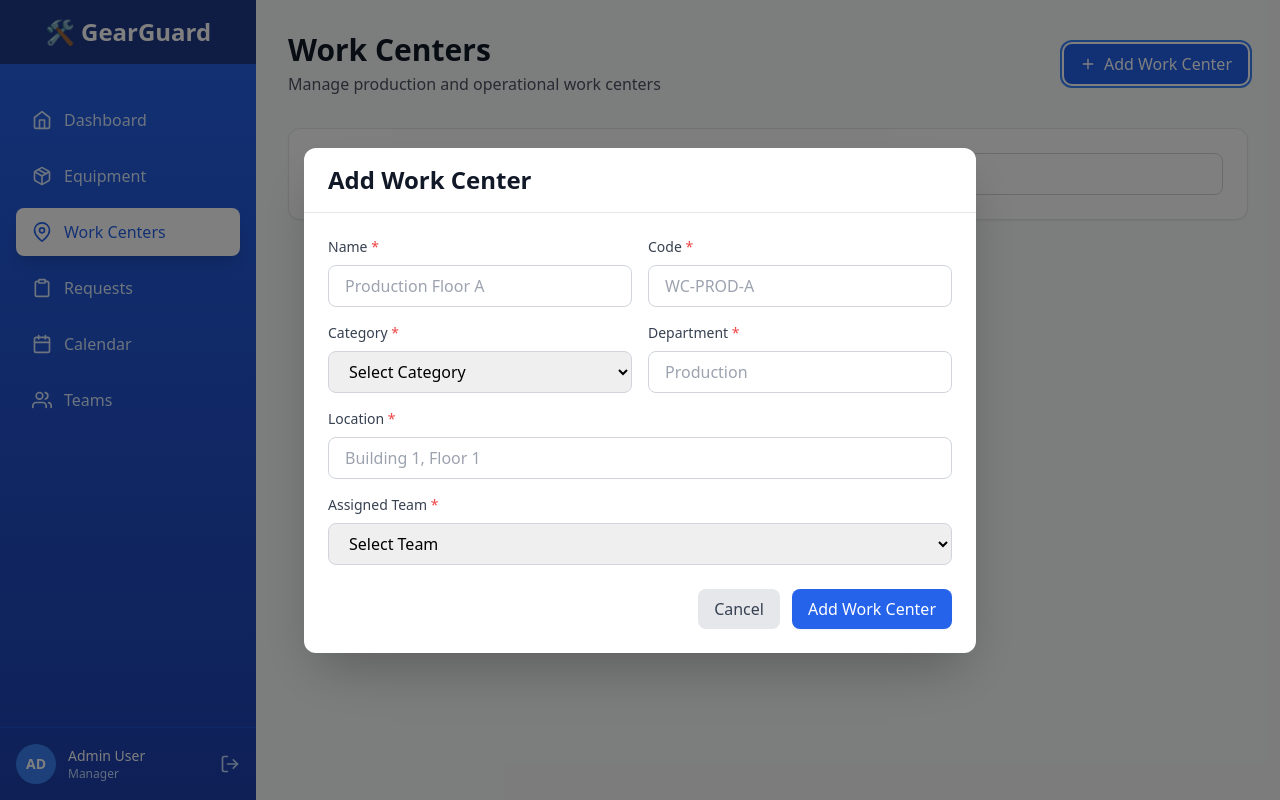
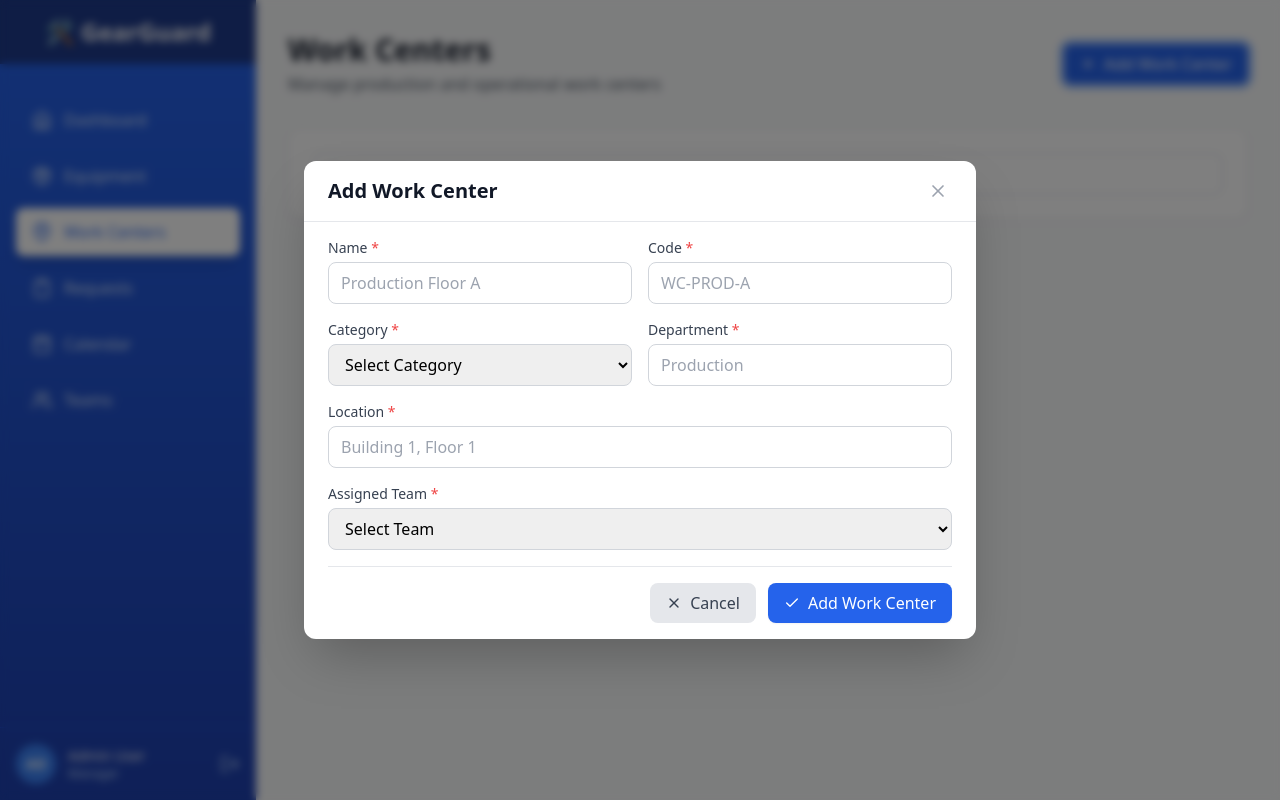
Before and after one commit to NishitVSP/GearGuard-odoo-hackathon, a React (Vite) app in the folder client/: page /workcenters in a window 1280 px wide. Both pictures are taken after typing "Sample" into the empty fields and a click on the button "Add Work Center". Built offline with nearby package versions, Linux system fonts and the light colour scheme.

Commit message:
edit and delete button in the card of work center

```diff
--- /dev/null
+++ b/client/src/components/workcenters/WorkCenterForm.tsx
@@ -0,0 +1,221 @@
+import { useState, FormEvent } from 'react';
+import Button from '../common/Button';
+import { FiCheck, FiX } from 'react-icons/fi';
+
+interface WorkCenterFormProps {
+  onSubmit: (data: WorkCenterFormData) => void;
+  onCancel: () => void;
+  workCenter?: WorkCenterFormData;
+  mode?: 'add' | 'edit';
+  categories: string[];
+  teams: string[];
+}
+
+export interface WorkCenterFormData {
+  name: string;
+  code: string;
+  category: string;
+  location: string;
+  department: string;
+  assignedTeam: string;
+}
+
+export default function WorkCenterForm({
+  onSubmit,
+  onCancel,
+  workCenter,
+  mode = 'add',
+  categories,
+  teams
+}: WorkCenterFormProps) {
+  const [formData, setFormData] = useState<WorkCenterFormData>(
+    workCenter || {
+      name: '',
+      code: '',
+      category: '',
+      location: '',
+      department: '',
+      assignedTeam: '',
+    }
+  );
+
+  const [errors, setErrors] = useState<Partial<Record<keyof WorkCenterFormData, string>>>({});
+
+  const handleChange = (e: React.ChangeEvent<HTMLInputElement | HTMLSelectElement>) => {
+    const { name, value } = e.target;
+    setFormData(prev => ({ ...prev, [name]: value }));
+    if (errors[name as keyof WorkCenterFormData]) {
+      setErrors(prev => ({ ...prev, [name]: undefined }));
+    }
+  };
+
+  const validate = (): boolean => {
+    const newErrors: Partial<Record<keyof WorkCenterFormData, string>> = {};
+
+    if (!formData.name.trim()) {
+      newErrors.name = 'Work center name is required';
+    }
+    if (!formData.code.trim()) {
+      newErrors.code = 'Code is required';
+    }
+    if (!formData.category) {
+      newErrors.category = 'Category is required';
+    }
+    if (!formData.location.trim()) {
+      newErrors.location = 'Location is required';
+    }
+    if (!formData.department.trim()) {
+      newErrors.department = 'Department is required';
+    }
+    if (!formData.assignedTeam) {
+      newErrors.assignedTeam = 'Assigned team is required';
+    }
+
+    setErrors(newErrors);
+    return Object.keys(newErrors).length === 0;
+  };
+
+  const handleSubmit = (e: FormEvent) => {
+    e.preventDefault();
+    if (validate()) {
+      onSubmit(formData);
+    }
+  };
+
+  const inputClasses = "w-full px-3 py-2 border border-gray-300 rounded-lg focus:ring-2 focus:ring-blue-500 focus:border-transparent transition-all";
+  const labelClasses = "block text-sm font-medium text-gray-700 mb-1";
+  const errorClasses = "text-red-500 text-xs mt-1";
+
+  return (
+    <form onSubmit={handleSubmit} className="space-y-4">
+      {/* Grid for Name and Code */}
+      <div className="grid grid-cols-2 gap-4">
+        <div>
+          <label htmlFor="name" className={labelClasses}>
+            Name <span className="text-red-500">*</span>
+          </label>
+          <input
+            type="text"
+            id="name"
+            name="name"
+            value={formData.name}
+            onChange={handleChange}
+            className={inputClasses}
+            placeholder="Production Floor A"
+          />
+          {errors.name && <p className={errorClasses}>{errors.name}</p>}
+        </div>
+
+        <div>
+          <label htmlFor="code" className={labelClasses}>
+            Code <span className="text-red-500">*</span>
+          </label>
+          <input
+            type="text"
+            id="code"
+            name="code"
+            value={formData.code}
+            onChange={handleChange}
+            className={inputClasses}
+            placeholder="WC-PROD-A"
+          />
+          {errors.code && <p className={errorClasses}>{errors.code}</p>}
+        </div>
+      </div>
+
+      {/* Grid for Category and Department */}
+      <div className="grid grid-cols-2 gap-4">
+        <div>
+          <label htmlFor="category" className={labelClasses}>
+            Category <span className="text-red-500">*</span>
+          </label>
+          <select
+            id="category"
+            name="category"
+            value={formData.category}
+            onChange={handleChange}
+            className={inputClasses}
+          >
+            <option value="">Select Category</option>
+            {categories.map(cat => (
+              <option key={cat} value={cat}>{cat}</option>
+            ))}
+          </select>
+          {errors.category && <p className={errorClasses}>{errors.category}</p>}
+        </div>
+
+        <div>
+          <label htmlFor="department" className={labelClasses}>
+            Department <span className="text-red-500">*</span>
+          </label>
+          <input
+            type="text"
+            id="department"
+            name="department"
+            value={formData.department}
+            onChange={handleChange}
+            className={inputClasses}
+            placeholder="Production"
+          />
+          {errors.department && <p className={errorClasses}>{errors.department}</p>}
+        </div>
+      </div>
+
+      {/* Location */}
+      <div>
+        <label htmlFor="location" className={labelClasses}>
+          Location <span className="text-red-500">*</span>
+        </label>
+        <input
+          type="text"
+          id="location"
+          name="location"
+          value={formData.location}
+          onChange={handleChange}
+          className={inputClasses}
+          placeholder="Building 1, Floor 1"
+        />
+        {errors.location && <p className={errorClasses}>{errors.location}</p>}
+      </div>
+
+      {/* Assigned Team */}
+      <div>
+        <label htmlFor="assignedTeam" className={labelClasses}>
+          Assigned Team <span className="text-red-500">*</span>
+        </label>
+        <select
+          id="assignedTeam"
+          name="assignedTeam"
+          value={formData.assignedTeam}
+          onChange={handleChange}
+          className={inputClasses}
+        >
+          <option value="">Select Team</option>
+          {teams.map(team => (
+            <option key={team} value={team}>{team}</option>
+          ))}
+        </select>
+        {errors.assignedTeam && <p className={errorClasses}>{errors.assignedTeam}</p>}
+      </div>
+
+      {/* Form Actions */}
+      <div className="flex justify-end gap-3 pt-4 border-t border-gray-200 mt-6">
+        <Button
+          type="button"
+          variant="secondary"
+          onClick={onCancel}
+          icon={<FiX />}
+        >
+          Cancel
+        </Button>
+        <Button
+          type="submit"
+          variant="primary"
+          icon={<FiCheck />}
+        >
+          {mode === 'edit' ? 'Update Work Center' : 'Add Work Center'}
+        </Button>
+      </div>
+    </form>
+  );
+}
--- a/client/src/pages/WorkCenters.tsx
+++ b/client/src/pages/WorkCenters.tsx
@@ -3,6 +3,9 @@ import Layout from '../components/common/Layout';
 import Card from '../components/common/Card';
 import Button from '../components/common/Button';
 import Badge from '../components/common/Badge';
+import Modal from '../components/common/Modal';
+import WorkCenterForm, { WorkCenterFormData } from '../components/workcenters/WorkCenterForm';
+import DeleteConfirmDialog from '../components/equipment/DeleteConfirmDialog';
 import { FiPlus, FiSearch, FiEdit, FiTrash2, FiMapPin } from 'react-icons/fi';
 
 interface WorkCenter {
@@ -22,14 +25,9 @@ interface WorkCenter {
 export default function WorkCenters() {
   const [searchTerm, setSearchTerm] = useState('');
   const [showAddForm, setShowAddForm] = useState(false);
-  const [newWorkCenter, setNewWorkCenter] = useState({
-    name: '',
-    code: '',
-    category: '',
-    location: '',
-    department: '',
-    assignedTeam: '',
-  });
+  const [isEditModalOpen, setIsEditModalOpen] = useState(false);
+  const [isDeleteDialogOpen, setIsDeleteDialogOpen] = useState(false);
+  const [selectedWorkCenter, setSelectedWorkCenter] = useState<WorkCenter | null>(null);
 
   // Mock data
   const workCenters: WorkCenter[] = [
@@ -137,19 +135,34 @@ export default function WorkCenters() {
     wc.category.toLowerCase().includes(searchTerm.toLowerCase())
   );
 
-  const handleAddWorkCenter = (e: React.FormEvent) => {
-    e.preventDefault();
-    // Here you would typically make an API call
-    console.log('Adding work center:', newWorkCenter);
+  const handleAddWorkCenter = (data: WorkCenterFormData) => {
+    console.log('Adding work center:', data);
+    // TODO: Send to backend API
     setShowAddForm(false);
-    setNewWorkCenter({
-      name: '',
-      code: '',
-      category: '',
-      location: '',
-      department: '',
-      assignedTeam: '',
-    });
+  };
+
+  const handleEditWorkCenter = (data: WorkCenterFormData) => {
+    console.log('Updating work center:', selectedWorkCenter?.id, data);
+    // TODO: Send to backend API
+    setIsEditModalOpen(false);
+    setSelectedWorkCenter(null);
+  };
+
+  const handleDeleteWorkCenter = () => {
+    console.log('Deleting work center:', selectedWorkCenter?.id);
+    // TODO: Send to backend API
+    setIsDeleteDialogOpen(false);
+    setSelectedWorkCenter(null);
+  };
+
+  const openEditModal = (wc: WorkCenter) => {
+    setSelectedWorkCenter(wc);
+    setIsEditModalOpen(true);
+  };
+
+  const openDeleteDialog = (wc: WorkCenter) => {
+    setSelectedWorkCenter(wc);
+    setIsDeleteDialogOpen(true);
   };
 
   return (
@@ -271,10 +284,16 @@ export default function WorkCenters() {
 
               {/* Actions */}
               <div className="flex gap-2 mt-4 pt-4 border-t border-gray-200">
-                <button className="flex-1 px-3 py-2 text-sm text-gray-600 hover:text-blue-600 hover:bg-blue-50 rounded-lg transition-all">
+                <button
+                  onClick={() => openEditModal(wc)}
+                  className="flex-1 px-3 py-2 text-sm text-gray-600 hover:text-blue-600 hover:bg-blue-50 rounded-lg transition-all"
+                >
                   <FiEdit className="inline mr-1" /> Edit
                 </button>
-                <button className="flex-1 px-3 py-2 text-sm text-gray-600 hover:text-red-600 hover:bg-red-50 rounded-lg transition-all">
+                <button
+                  onClick={() => openDeleteDialog(wc)}
+                  className="flex-1 px-3 py-2 text-sm text-gray-600 hover:text-red-600 hover:bg-red-50 rounded-lg transition-all"
+                >
                   <FiTrash2 className="inline mr-1" /> Delete
                 </button>
               </div>
@@ -284,111 +303,62 @@ export default function WorkCenters() {
       </div>
 
       {/* Add Work Center Modal */}
-      {showAddForm && (
-        <div className="fixed inset-0 bg-black bg-opacity-50 flex items-center justify-center z-50 p-4">
-          <div className="bg-white rounded-xl shadow-2xl max-w-2xl w-full">
-            <div className="px-6 py-4 border-b border-gray-200">
-              <h2 className="text-2xl font-bold text-gray-900">Add Work Center</h2>
-            </div>
-            <form onSubmit={handleAddWorkCenter} className="p-6">
-              <div className="grid grid-cols-2 gap-4">
-                <div>
-                  <label className="block text-sm font-medium text-gray-700 mb-2">
-                    Name <span className="text-red-500">*</span>
-                  </label>
-                  <input
-                    type="text"
-                    required
-                    value={newWorkCenter.name}
-                    onChange={(e) => setNewWorkCenter({ ...newWorkCenter, name: e.target.value })}
-                    className="w-full px-4 py-2 border border-gray-300 rounded-lg focus:ring-2 focus:ring-blue-500 focus:border-transparent"
-                    placeholder="Production Floor A"
-                  />
-                </div>
-                <div>
-                  <label className="block text-sm font-medium text-gray-700 mb-2">
-                    Code <span className="text-red-500">*</span>
-                  </label>
-                  <input
-                    type="text"
-                    required
-                    value={newWorkCenter.code}
-                    onChange={(e) => setNewWorkCenter({ ...newWorkCenter, code: e.target.value })}
-                    className="w-full px-4 py-2 border border-gray-300 rounded-lg focus:ring-2 focus:ring-blue-500 focus:border-transparent"
-                    placeholder="WC-PROD-A"
-                  />
-                </div>
-                <div>
-                  <label className="block text-sm font-medium text-gray-700 mb-2">
-                    Category <span className="text-red-500">*</span>
-                  </label>
-                  <select
-                    required
-                    value={newWorkCenter.category}
-                    onChange={(e) => setNewWorkCenter({ ...newWorkCenter, category: e.target.value })}
-                    className="w-full px-4 py-2 border border-gray-300 rounded-lg focus:ring-2 focus:ring-blue-500 focus:border-transparent"
-                  >
-                    <option value="">Select Category</option>
-                    {categories.map(cat => (
-                      <option key={cat} value={cat}>{cat}</option>
-                    ))}
-                  </select>
-                </div>
-                <div>
-                  <label className="block text-sm font-medium text-gray-700 mb-2">
-                    Department <span className="text-red-500">*</span>
-                  </label>
-                  <input
-                    type="text"
-                    required
-                    value={newWorkCenter.department}
-                    onChange={(e) => setNewWorkCenter({ ...newWorkCenter, department: e.target.value })}
-                    className="w-full px-4 py-2 border border-gray-300 rounded-lg focus:ring-2 focus:ring-blue-500 focus:border-transparent"
-                    placeholder="Production"
-                  />
-                </div>
-                <div className="col-span-2">
-                  <label className="block text-sm font-medium text-gray-700 mb-2">
-                    Location <span className="text-red-500">*</span>
-                  </label>
-                  <input
-                    type="text"
-                    required
-                    value={newWorkCenter.location}
-                    onChange={(e) => setNewWorkCenter({ ...newWorkCenter, location: e.target.value })}
-                    className="w-full px-4 py-2 border border-gray-300 rounded-lg focus:ring-2 focus:ring-blue-500 focus:border-transparent"
-                    placeholder="Building 1, Floor 1"
-                  />
-                </div>
-                <div className="col-span-2">
-                  <label className="block text-sm font-medium text-gray-700 mb-2">
-                    Assigned Team <span className="text-red-500">*</span>
-                  </label>
-                  <select
-                    required
-                    value={newWorkCenter.assignedTeam}
-                    onChange={(e) => setNewWorkCenter({ ...newWorkCenter, assignedTeam: e.target.value })}
-                    className="w-full px-4 py-2 border border-gray-300 rounded-lg focus:ring-2 focus:ring-blue-500 focus:border-transparent"
-                  >
-                    <option value="">Select Team</option>
-                    {teams.map(team => (
-                      <option key={team} value={team}>{team}</option>
-                    ))}
-                  </select>
-                </div>
-              </div>
-              <div className="flex justify-end gap-3 mt-6">
-                <Button type="button" variant="secondary" onClick={() => setShowAddForm(false)}>
-                  Cancel
-                </Button>
-                <Button type="submit" variant="primary">
-                  Add Work Center
-                </Button>
-              </div>
-            </form>
-          </div>
-        </div>
-      )}
+      <Modal
+        isOpen={showAddForm}
+        onClose={() => setShowAddForm(false)}
+        title="Add Work Center"
+        size="lg"
+      >
+        <WorkCenterForm
+          onSubmit={handleAddWorkCenter}
+          onCancel={() => setShowAddForm(false)}
+          categories={categories}
+          teams={teams}
+        />
+      </Modal>
+
+      {/* Edit Work Center Modal */}
+      <Modal
+        isOpen={isEditModalOpen}
+        onClose={() => {
+          setIsEditModalOpen(false);
+          setSelectedWorkCenter(null);
+        }}
+        title="Edit Work Center"
+        size="lg"
+      >
+        {selectedWorkCenter && (
+          <WorkCenterForm
+            workCenter={{
+              name: selectedWorkCenter.name,
+              code: selectedWorkCenter.code,
+              category: selectedWorkCenter.category,
+              location: selectedWorkCenter.location,
+              department: selectedWorkCenter.department,
+              assignedTeam: selectedWorkCenter.assignedTeam,
+            }}
+            mode="edit"
+            onSubmit={handleEditWorkCenter}
+            onCancel={() => {
+              setIsEditModalOpen(false);
+              setSelectedWorkCenter(null);
+            }}
+            categories={categories}
+            teams={teams}
+          />
+        )}
+      </Modal>
+
+      {/* Delete Work Center Confirmation */}
+      <DeleteConfirmDialog
+        isOpen={isDeleteDialogOpen}
+        onClose={() => {
+          setIsDeleteDialogOpen(false);
+          setSelectedWorkCenter(null);
+        }}
+        onConfirm={handleDeleteWorkCenter}
+        equipmentName={selectedWorkCenter?.name || ''}
+      />
     </Layout>
   );
 }
```
